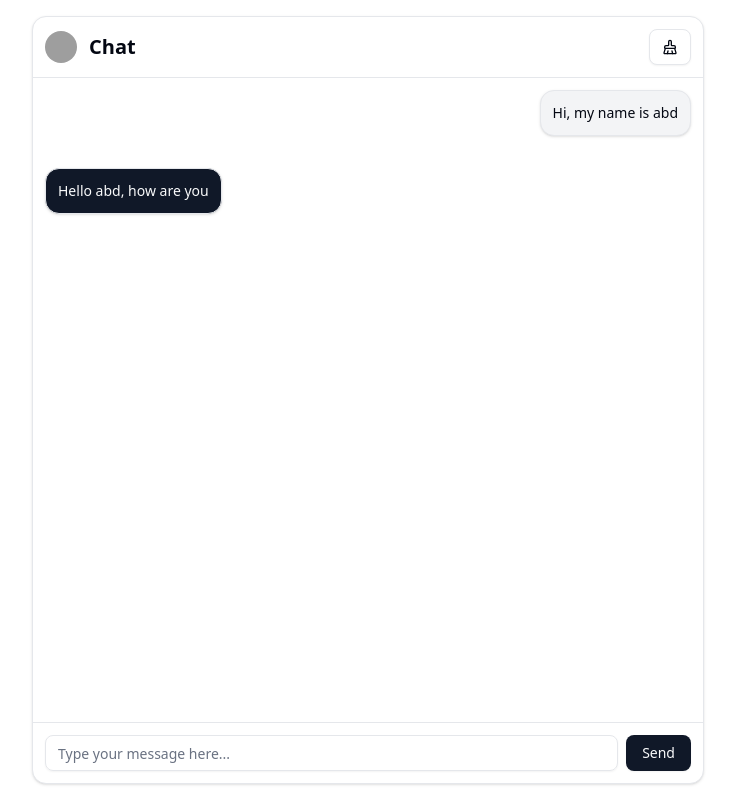
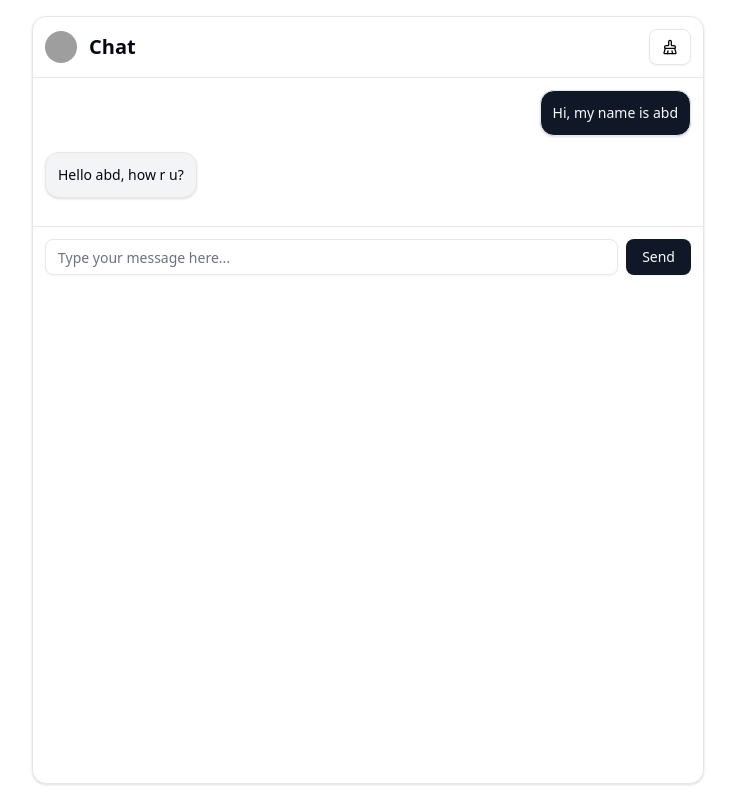
Before and after one commit to SheharBano-Sheri/aichatbot, a Next.js app: page / in a window 1280 px wide. Shown: the whole page, without its empty margins (272-1007 px from the left). Built offline with nearby package versions, Linux system fonts and the light colour scheme; grey boxes are pictures that could not be loaded.

Commit message:
Edited Comp

```diff
--- a/src/components/chat-container.jsx
+++ b/src/components/chat-container.jsx
@@ -1,8 +1,9 @@
 import { Button } from "@/components/ui/button";
 import { Card } from "@/components/ui/card";
 import { BrushCleaning } from "lucide-react";
-import ChatMessage from "@/components/chat-message";
+import { ChatMessage } from "@/components/chat-message";
 import ChatInput from "@/components/chat-input";
+
 export function ChatContainer() {
   return (
     <Card className="p-0 h-full flex flex-col gap-0">
@@ -20,7 +21,16 @@ export function ChatContainer() {
         </Button>
       </div>
 
-      <ChatMessage />
+      <div className="overflow-auto p-3 ">
+        <ChatMessage
+          content={"Hi, my name is abd"}
+          isUser={true}
+        />
+        <ChatMessage
+          content={"Hello abd, how r u?"}
+          isUser={false}
+        />
+      </div>
       <ChatInput />
     </Card>
   );
--- a/src/components/chat-message.jsx
+++ b/src/components/chat-message.jsx
@@ -1,18 +1,11 @@
 import { Card } from "@/components/ui/card";
 
-export default function ChatMessage() {
+export function ChatMessage({ content, isUser }) {
   return (
-    <div className="overflow-auto p-3 flex-1 flex flex-col gap-4">
-      <div className="flex justify-end mb-4">
-        <Card className="p-3 max-w-[80%] bg-muted">
-          <div className="text-sm whitespace-pre-wrap">Hi, my name is abd</div>
-        </Card>
-      </div>
-      <div className="flex justify-start mb-4">
-        <Card className="p-3 max-w-[80%] bg-primary text-primary-foreground">
-          <div className="text-sm whitespace-pre-wrap">Hello abd, how are you</div>
-        </Card>
-      </div>
+    <div className={`flex ${isUser ? 'justify-end' : 'justify-start'} mb-4`}>
+      <Card className={`p-3 max-w-[80%] ${isUser ? 'bg-primary text-primary-foreground' : 'bg-muted'}`}>
+        <div className="text-sm whitespace-pre-wrap">{content}</div>
+      </Card>
     </div>
   );
 }
```
